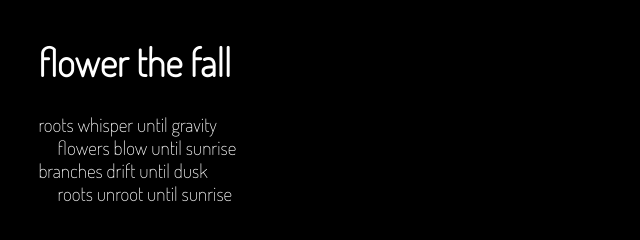
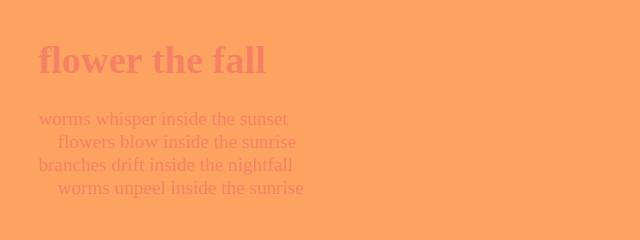
Before and after one commit to issyhoward/kinetic-poem-remix-2023, a plain HTML site: page index.html in a window 1280 px wide. Shown: the whole page, without its empty margins (0-640 px from the left). Drawn offline with Linux system fonts and the light colour scheme.

Commit message:
🤍🥜 Updated with Glitch

```diff
--- a/index.html
+++ b/index.html
@@ -6,10 +6,9 @@
     <meta name="viewport" content="width=device-width, initial-scale=1" />
     <!-- custom font -->
     <link rel="preconnect" href="https://fonts.gstatic.com" />
-    <link
-      href="https://fonts.googleapis.com/css2?family=Dosis:wght@200&display=swap"
-      rel="stylesheet"
-    />
+    <link<link rel="preconnect" href="https://fonts.googleapis.com">
+<link rel="preconnect" href="https://fonts.gstatic.com" crossorigin>
+<link href="https://fonts.googleapis.com/css2?family=EB+Garamond&display=swap" rel="stylesheet">
     <!-- end custom font -->
 
     <title>flower the wall</title>
@@ -17,14 +16,14 @@
     <!-- styles -->
     <style>
       body {
-        font-family: "Dosis", sans-serif;
+        font-family: font-family: 'EB Garamond', serif;;
         margin: 2em;
-        background-color: #000;
-        color: #fff;
+        background-color: #FCA362;
+        color: #F58064;
         font-size: 1.2em;
       }
       h1 {
-        color: #fff;
+        color: #F58064;
       }
       #poem > div {
         height: 1.2em;
@@ -39,9 +38,9 @@
     <div id="poem"></div>
     <script>
       // set up the lists of words
-      const subjects = "flowers,branches,roots,leaves".split(","),
-        verbs = "grow,unroot,speak,drift,blow,whisper".split(","),
-        objects = "morning,dusk,nightfall,gravity,sunrise".split(",");
+      const subjects = "flowers,branches,worms,leaves".split(","),
+        verbs = "keep,unpeel,speak,drift,blow,whisper".split(","),
+        objects = "daylight,nightfall,midnight,sunset,sunrise".split(",");
       // set up the counter
       let counter = 0;
 
@@ -61,7 +60,7 @@
           getRandomFromList(subjects) +
           " " +
           getRandomFromList(verbs) +
-          " until " +
+          " inside the " +
           getRandomFromList(objects);
         const lineText = document.createTextNode(text);
         line.appendChild(lineText);
```
